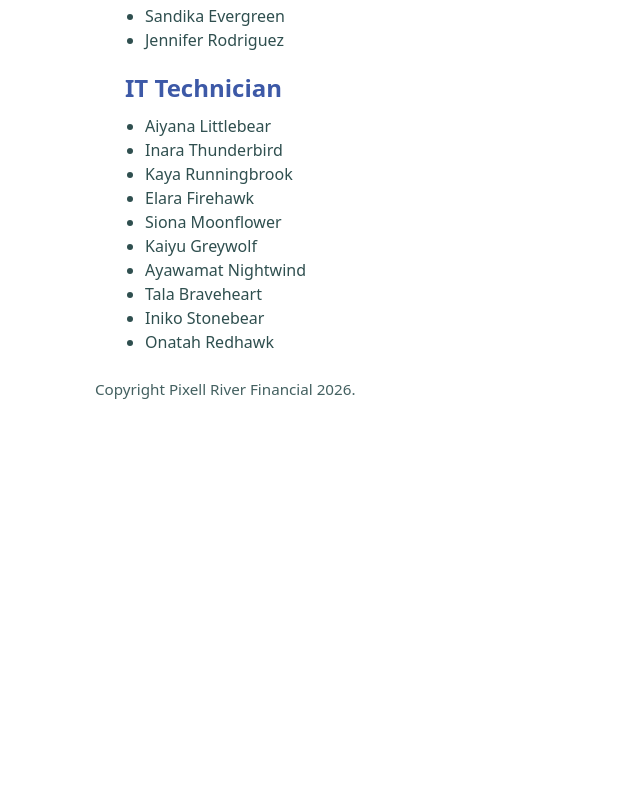
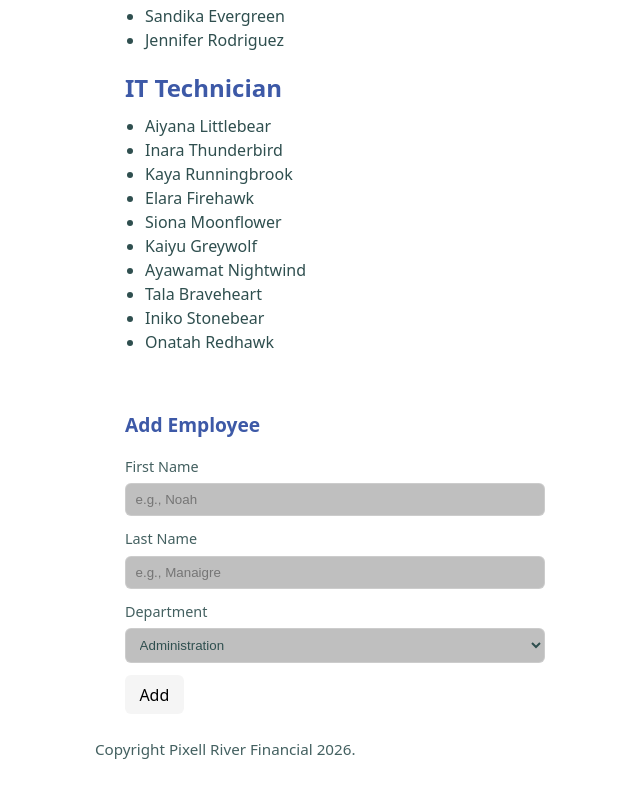
Before and after one commit to NoahPMan/Full-stack_Lab_1.1, a React (Vite) app in the folder lab-1.2/: page / in a window 1280 px wide. Shown: the part 1376-2174 px from the top of the page, without its empty margins (65-705 px from the left). Before the commit the page ends 1824 px from the top, so only its background shows below. Built offline with nearby package versions, Linux system fonts and the light colour scheme.

Commit message:
Lab 2.1: add employee form with validation and state updates

```diff
--- /dev/null
+++ b/lab-1.2/src/components/AddEmployeeForm.css
@@ -0,0 +1,48 @@
+.add-employee {
+  margin-top: 2rem;
+  padding-top: 1.5rem;
+  border-top: 1px solid rgba(255, 255, 255, 0.15);
+}
+
+.add-employee__title {
+  margin: 0 0 1rem 0;
+  font-size: 1.2rem;
+}
+
+.add-employee__errors {
+  color: #ff6b6b;
+  margin-bottom: 1rem;
+}
+
+.add-employee__form {
+  display: grid;
+  gap: 0.75rem;
+  max-width: 420px;
+}
+
+.add-employee__field {
+  display: grid;
+  gap: 0.35rem;
+}
+
+.add-employee__label {
+  font-size: 0.9rem;
+  opacity: 0.9;
+}
+
+.add-employee__input,
+.add-employee__select {
+  padding: 0.5rem 0.6rem;
+  border-radius: 6px;
+  border: 1px solid rgba(255, 255, 255, 0.2);
+  background: rgba(0, 0, 0, 0.25);
+  color: inherit;
+}
+
+.add-employee__button {
+  width: fit-content;
+  padding: 0.55rem 0.9rem;
+  border-radius: 6px;
+  border: 0;
+  cursor: pointer;
+}
--- /dev/null
+++ b/lab-1.2/src/components/AddEmployeeForm.tsx
@@ -0,0 +1,106 @@
+import { useState } from "react";
+import "./AddEmployeeForm.css";
+
+type Props = {
+  departmentNames: string[];
+  onAddEmployee: (firstName: string, lastName: string, departmentName: string) => void;
+};
+
+export default function AddEmployeeForm({ departmentNames, onAddEmployee }: Props) {
+  const [firstName, setFirstName] = useState("");
+  const [lastName, setLastName] = useState("");
+  const [departmentName, setDepartmentName] = useState(departmentNames[0] ?? "");
+  const [errors, setErrors] = useState<string[]>([]);
+
+  function handleSubmit(e: React.FormEvent) {
+    e.preventDefault();
+
+    const newErrors: string[] = [];
+
+    if (firstName.trim().length < 3) {
+      newErrors.push("First name must be at least 3 characters.");
+    }
+
+    if (!departmentNames.includes(departmentName)) {
+      newErrors.push("Please select a valid department.");
+    }
+
+    if (newErrors.length > 0) {
+      setErrors(newErrors);
+      return;
+    }
+
+    onAddEmployee(firstName.trim(), lastName.trim(), departmentName);
+
+    setErrors([]);
+    setFirstName("");
+    setLastName("");
+    setDepartmentName(departmentNames[0] ?? "");
+  }
+
+  return (
+    <section className="add-employee">
+      <h2 className="add-employee__title">Add Employee</h2>
+
+      {errors.length > 0 && (
+        <div className="add-employee__errors" role="alert">
+          <ul>
+            {errors.map((msg) => (
+              <li key={msg}>{msg}</li>
+            ))}
+          </ul>
+        </div>
+      )}
+
+      <form className="add-employee__form" onSubmit={handleSubmit}>
+        <div className="add-employee__field">
+          <label className="add-employee__label" htmlFor="firstName">
+            First Name
+          </label>
+          <input
+            id="firstName"
+            className="add-employee__input"
+            value={firstName}
+            onChange={(e) => setFirstName(e.target.value)}
+            placeholder="e.g., Noah"
+          />
+        </div>
+
+        <div className="add-employee__field">
+          <label className="add-employee__label" htmlFor="lastName">
+            Last Name
+          </label>
+          <input
+            id="lastName"
+            className="add-employee__input"
+            value={lastName}
+            onChange={(e) => setLastName(e.target.value)}
+            placeholder="e.g., Manaigre"
+          />
+        </div>
+
+        <div className="add-employee__field">
+          <label className="add-employee__label" htmlFor="department">
+            Department
+          </label>
+          <select
+            id="department"
+            className="add-employee__select"
+            value={departmentName}
+            onChange={(e) => setDepartmentName(e.target.value)}
+          >
+            {departmentNames.map((dep) => (
+              <option key={dep} value={dep}>
+                {dep}
+              </option>
+            ))}
+          </select>
+        </div>
+
+        <button className="add-employee__button" type="submit">
+          Add
+        </button>
+      </form>
+    </section>
+  );
+}
--- a/lab-1.2/src/components/Directory.tsx
+++ b/lab-1.2/src/components/Directory.tsx
@@ -1,15 +1,46 @@
-import type { Department } from "../data/types";
+import { useMemo, useState } from "react";
+import type { Department, Employee } from "../data/types";
 import data from "../data/employees.json";
 import DepartmentSection from "./Department";
+import AddEmployeeForm from "./AddEmployeeForm";
 
-const departments = data as Department[];
+const initialDepartments = data as Department[];
 
 export default function Directory() {
+  const [departments, setDepartments] = useState<Department[]>(initialDepartments);
+
+  const departmentNames = useMemo(() => departments.map((d) => d.name), [departments]);
+
+  function handleAddEmployee(firstName: string, lastName: string, departmentName: string) {
+    setDepartments((prev) => {
+      const deptIndex = prev.findIndex((d) => d.name === departmentName);
+      if (deptIndex === -1) return prev;
+
+      const newEmployee: Employee = {
+        firstName,
+        lastName: lastName.length > 0 ? lastName : "Employee",
+      };
+
+      const updated = [...prev];
+      const targetDept = updated[deptIndex];
+
+      updated[deptIndex] = {
+        ...targetDept,
+        employees: [...targetDept.employees, newEmployee],
+      };
+
+      return updated;
+    });
+  }
+
   return (
     <main id="employee-directory">
       {departments.map((d, i) => (
         <DepartmentSection key={i} name={d.name} employees={d.employees} />
       ))}
+
+      <AddEmployeeForm departmentNames={departmentNames} onAddEmployee={handleAddEmployee} />
     </main>
   );
 }
+``
```
